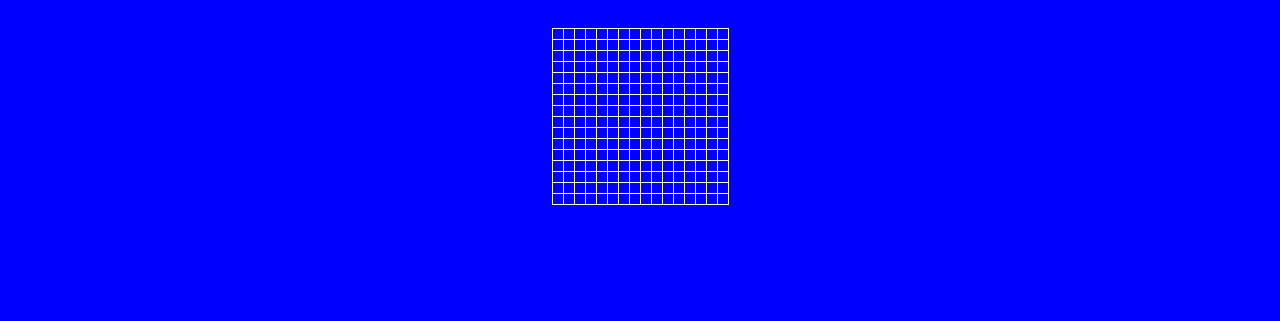
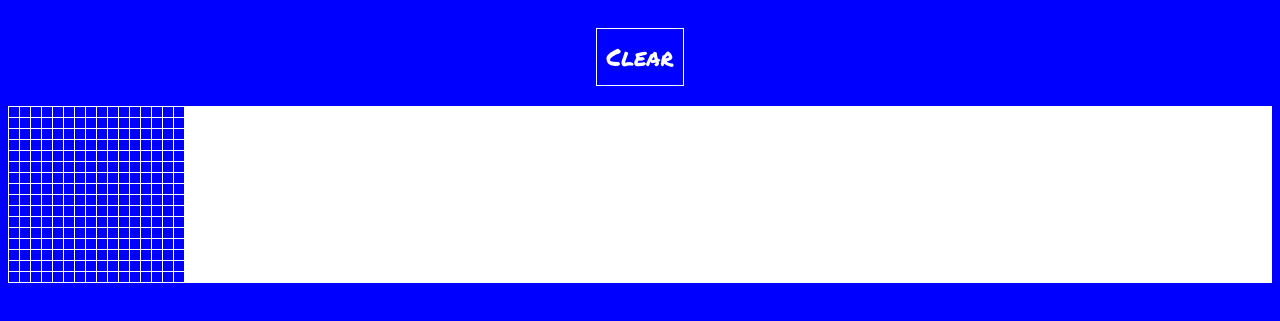
Before and after one commit to jonnyhoudini/etchasketch, a plain HTML site: page index.html in a window 1280 px wide. Shown: the part 101-422 px from the top of the page. Drawn offline with Linux system fonts and the light colour scheme.

Commit message:
Added function to let user resize the grid.

```diff
--- a/index.html
+++ b/index.html
@@ -15,6 +15,10 @@
   <body>
 
     <h1>ETCH-A-SKETCH</h1>
+    <div class="btncontainer">
+          <button type="button" name="button" class="button">Clear </button>
+    </div>
+
     <div class="container">
 
     </div>
--- a/script.js
+++ b/script.js
@@ -1,17 +1,39 @@
+
+// Define container
 const container = document.querySelector(".container");
 
-function createGrid() {
-  let i = 0;
-  while (i < 256) {
+function createGrid(size) {
+  for (i = 0; i < (size ** 2); i++) {
     const item = document.createElement("div");
     item.classList.add("item");
     item.addEventListener("mouseover", () => {
       item.style.backgroundColor = "white";
     });
     container.appendChild(item);
-    i++;
   }
+}
+
+createGrid(16);
+
+// Define clear button
+const btn = document.querySelector(".btncontainer");
+
+// Clear the grid
+
+btn.addEventListener("click", clearGrid);
+
+function clearGrid() {
+  let size = prompt("How big do you want your grid to be (1-100)");
+  if (size > 100 || size < 1) {
+    size = prompt("How big do you want your grid to be (1-100)");
+  };
+  container.innerHTML = "";
+  container.style.gridTemplateColumns = `repeat(${size}, 10px)`;
+  container.style.gridTemplateRows = `repeat(${size}, 10px)`;
+  createGrid(size);
 
 }
 
-createGrid();
+
+
+// Ask for new size and save it as a variable
--- a/styles.css
+++ b/styles.css
@@ -9,6 +9,20 @@ h1 {
   font-size: 46px;
 }
 
+.btncontainer {
+  display: flex;
+  justify-content: center;
+  margin-bottom: 20px;
+}
+.button {
+  background-color: blue;
+  border: 1px solid white;
+  padding: 10px;
+  color: white;
+  font-family: 'Permanent Marker', cursive;
+  font-size: 24px;
+}
+
 .container {
   border: 1px solid white;
   background-color: white;
@@ -16,10 +30,9 @@ h1 {
   grid-template-columns: repeat(16, 10px);
   grid-template-rows: repeat(16, 10px);
   grid-gap: 1px;
-  width: 175px;
-  margin: auto;
 
 }
+
 
 .item {
   background-color: blue;
```
